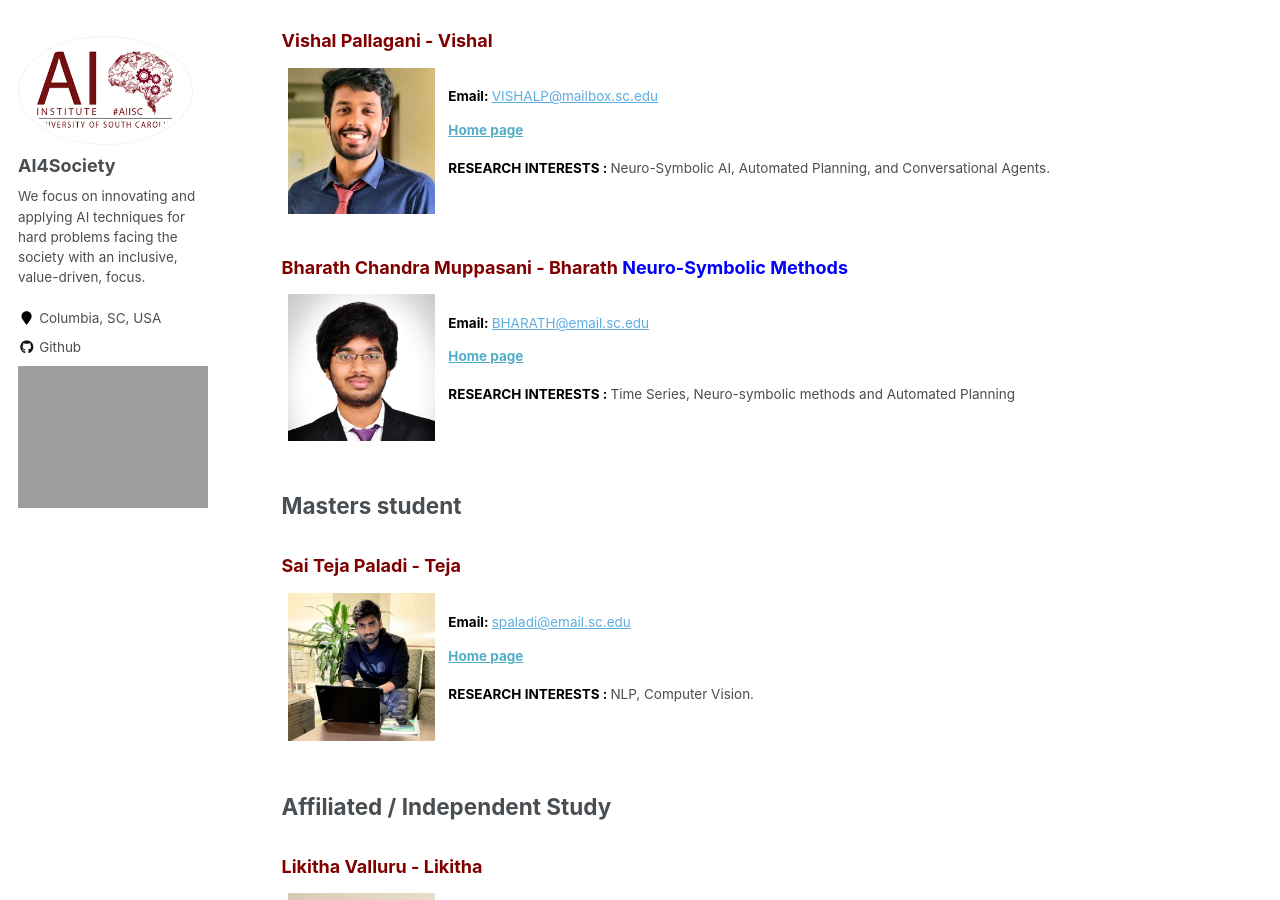
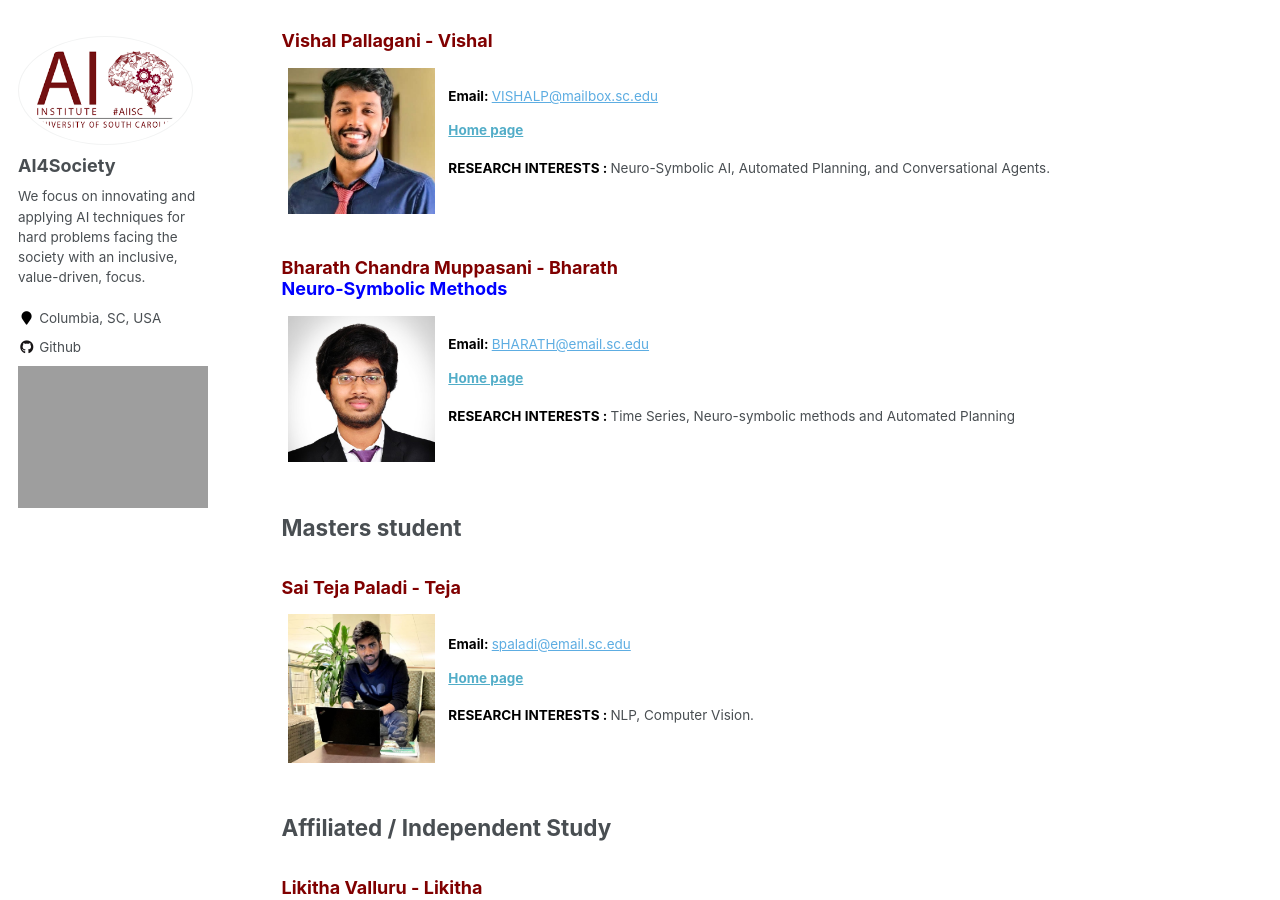
Before and after one commit to likitha-9/ai4society.github.io, a Jekyll site: the page built from _pages/members.md, in a window 1280 px wide and 900 px high, scrolled down 775 px. Built offline with Jekyll 4.4.1, drawn with Linux system fonts in a browser that asks for light colours.

Commit message:
add themes

```diff
--- a/_includes/archive-member.html
+++ b/_includes/archive-member.html
@@ -14,7 +14,7 @@
 
 <div class="{{ include.type | default: "list" }}__item">
   <article class="archive__item" itemscope itemtype="http://schema.org/CreativeWork">
-    <h3 style="margin: 2em 0 0.5em;"><font color=maroon>{{ post.name }}</font> <font color=blue>{{ post.theme }}</font></h3>
+    <h3 style="margin: 2em 0 0.5em;"><font color=maroon>{{ post.name }}</font><br><font color=blue>{{ post.theme }}</font></h3>
     <table style="border-collapse: collapse; border: none;">
       <tr style="border: none;">
         <td style="border: none;" width="160 px">{{ post.image }}</td>
```
